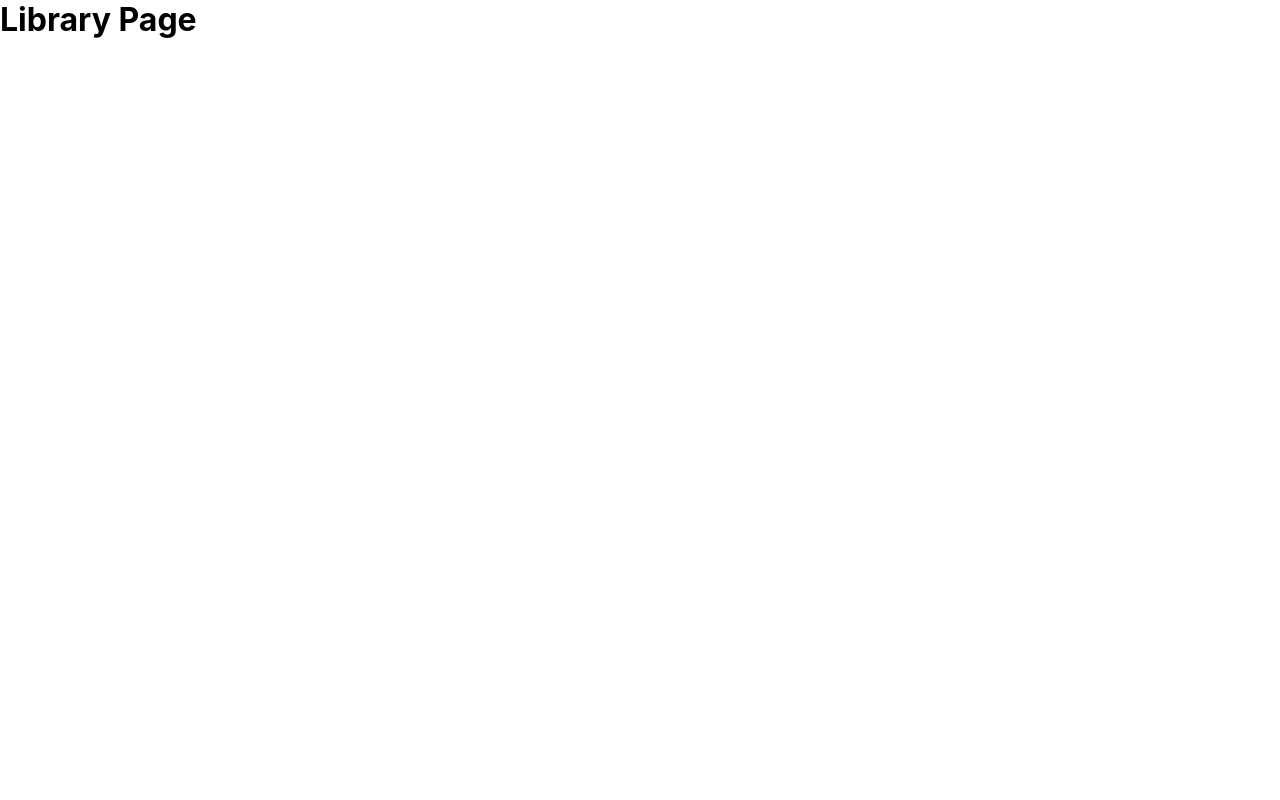
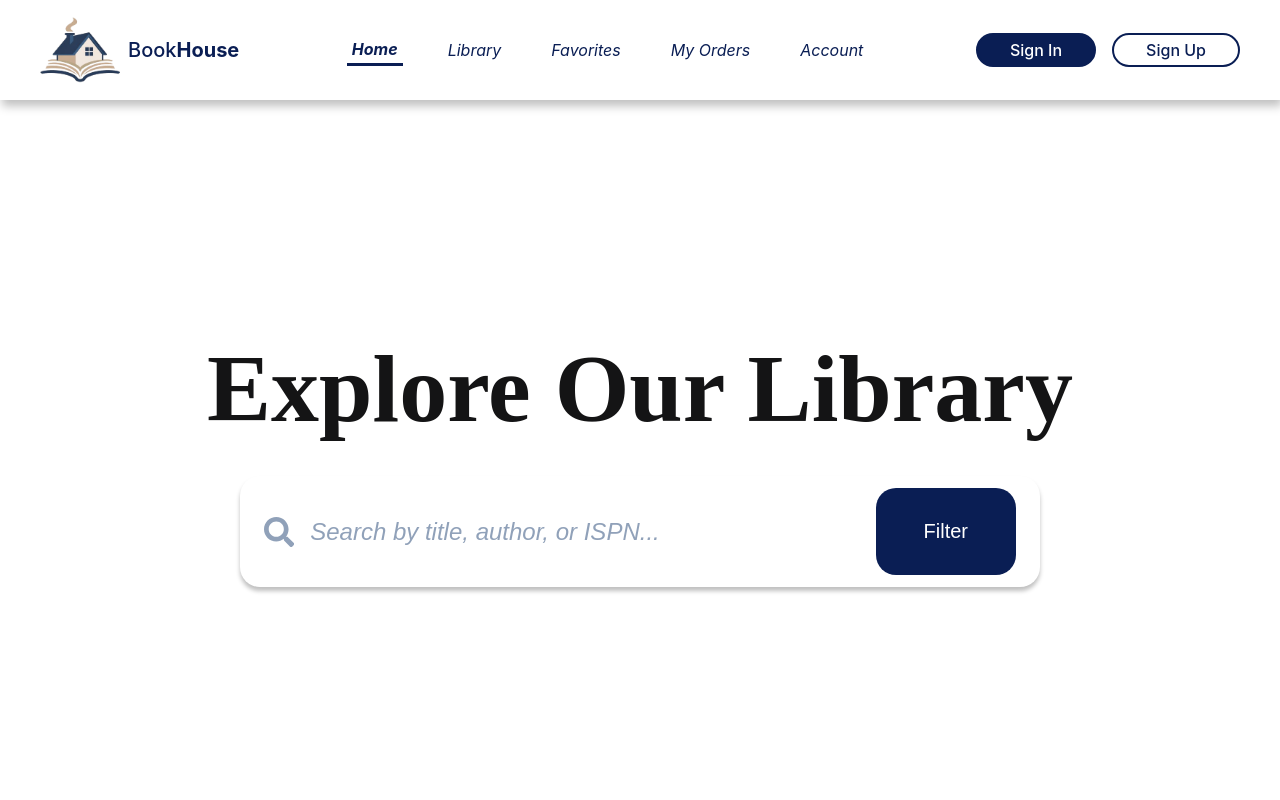
Before and after one commit to zAyman01/BookHouse, a React (Vite) app in the folder client/: page /library in a window 1280 px wide. Shown: the top 800 px of the page. Built offline with nearby package versions, Linux system fonts and the light colour scheme.

Commit message:
library page init

```diff
--- a/client/src/App.jsx
+++ b/client/src/App.jsx
@@ -1,13 +1,14 @@
 import { BrowserRouter as Router, Routes, Route } from 'react-router-dom';
 import './App.css';
 import Home from './pages/Home';
+import Library from './pages/Library';
 
 function App() {
   return (
     <Router>
       <Routes>
         <Route path="/" element={<Home />} />
-        <Route path="/library" element={<h1>Library Page</h1>} />
+        <Route path="/library" element={<Library />} />
         <Route path="/favorites" element={<h1>Favorites Page</h1>} />
         <Route path="/orders" element={<h1>Orders Page</h1>} />
         <Route path="/account" element={<h1>Account Page</h1>} />
--- /dev/null
+++ b/client/src/pages/Library.jsx
@@ -0,0 +1,32 @@
+import Header from '../components/Header';
+import Footer from '../components/Footer';
+import styles from './Library.module.css';
+import { FaSearch } from 'react-icons/fa';
+import { useState } from 'react';
+
+export default function Library() {
+  const [searchTerm, setSearchTerm] = useState('');
+  return (
+    <>
+      <Header />
+      <main className={styles.libraryMain}>
+        <section className={styles.heroSection}>
+          <h1>Explore Our Library</h1>
+          <div className={styles.searchBar}>
+            <div className={styles.searchInput}>
+              <FaSearch className={styles.searchIcon} />
+              <input
+                type="search"
+                placeholder="Search by title, author, or ISPN..."
+                value={searchTerm}
+                onChange={(e) => setSearchTerm(e.target.value)}
+              />
+            </div>
+            <button className={styles.filterButton}>Filter</button>
+          </div>
+        </section>
+      </main>
+      <Footer />
+    </>
+  );
+}
--- /dev/null
+++ b/client/src/pages/Library.module.css
@@ -0,0 +1,88 @@
+.libraryMain {
+  display: flex;
+  flex-direction: column;
+  align-items: center;
+  justify-content: center;
+}
+
+.heroSection {
+  display: flex;
+  flex-direction: column;
+  align-items: center;
+  justify-content: center;
+  height: 90vh;
+}
+
+.heroSection h1 {
+  font-family: 'Playfair Display', serif;
+  font-size: 96px;
+  font-weight: 700;
+  color: #141415;
+  margin-bottom: 2rem;
+  text-shadow: 0px 4px 4px 0px #00000040;
+}
+
+.heroSection .searchBar {
+  display: flex;
+  justify-content: space-between;
+  align-items: center;
+  padding: 0.75rem 1.5rem;
+  border-radius: 20px;
+  width: 800px;
+  gap: 1rem;
+  box-shadow: 0px 4px 4px 0px #00000040;
+}
+
+.searchInput {
+  display: flex;
+  align-items: center;
+  width: 100%;
+}
+
+.heroSection input {
+  width: 400px;
+  padding: 1rem;
+  font-size: 24px;
+  color: #141415;
+  border-radius: 8px;
+  width: 100%;
+  outline: none;
+  border: none;
+}
+
+.heroSection input:focus .searchBar {
+  box-shadow: 0px 0px 0px 2px #0a1e54;
+}
+
+.heroSection input::placeholder {
+  color: #90a1b9;
+  font-size: 24px;
+  font-style: italic;
+}
+
+.heroSection .searchIcon {
+  font-size: 32px;
+  color: #90a1b9;
+}
+
+.filterButton {
+  margin-left: 1rem;
+  padding: 2rem 3rem;
+  font-size: 20px;
+  font-weight: 500;
+  border-radius: 20px;
+  background-color: #0a1e54;
+  color: #fff;
+  border: none;
+  cursor: pointer;
+  transition: 0.3s ease;
+}
+
+.filterButton:hover {
+  background-color: #0a1e54cc;
+}
+
+.filterButton:active {
+  background-color: #0a1e54aa;
+  transform: scale(0.95);
+}
```
